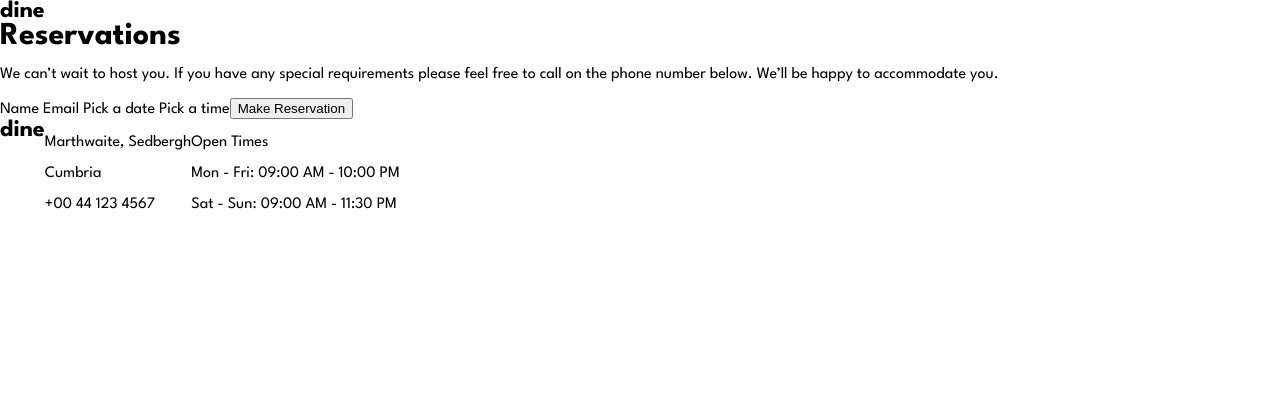
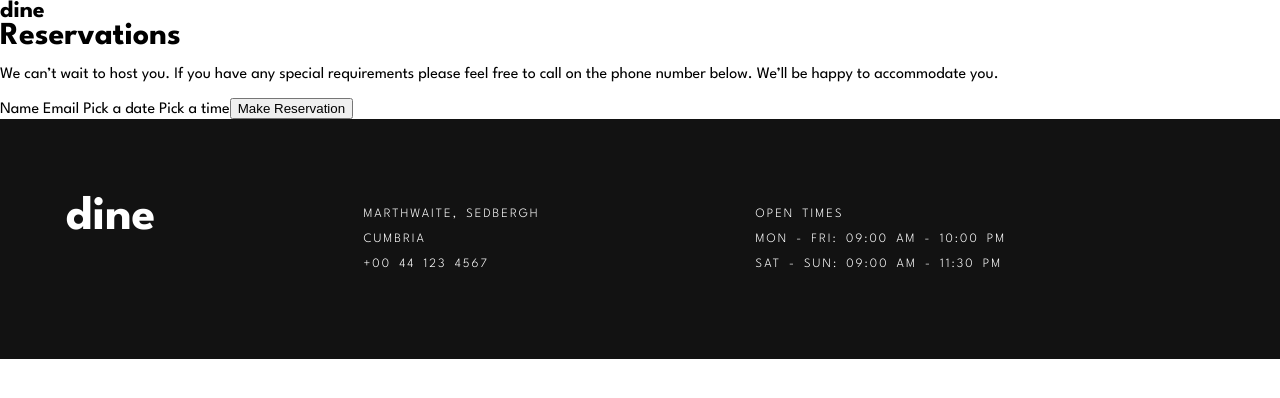
Before and after one commit to litewskidev/dine-restaurant, a React (Create React App) app: page /booking in a window 1280 px wide. Shown: the top 398 px of the page. Built offline with nearby package versions, Linux system fonts and the light colour scheme.

Commit message:
add Adress component

```diff
--- a/src/components/Address/Address.js
+++ b/src/components/Address/Address.js
@@ -3,9 +3,9 @@ import styles from './Address.module.scss';
 const Address = () => {
   return(
     <div className={styles.address}>
-      <div>
+      <div className={styles.address__content}>
         <h2>dine</h2>
-      </div>
+        <div className={styles.address__contact}>
           <div>
             <p>Marthwaite, Sedbergh</p>
             <p>Cumbria</p>
@@ -17,6 +17,8 @@ const Address = () => {
             <p>Sat - Sun: 09:00 AM - 11:30 PM</p>
           </div>
         </div>
+      </div>
+    </div>
   );
 };
 
--- a/src/components/Address/Address.module.scss
+++ b/src/components/Address/Address.module.scss
@@ -1,3 +1,36 @@
+@import '../../styles/settings.scss';
+
 .address {
+  padding: 0 10%;
+  max-width: 100%;
+  height: 15rem;
+  display: grid;
+  place-items: center;
+  background: $cod-gray;
+  color: $white;
+
+  h2 {
+    font-size: 3rem;
+    position: relative;
+    right: 13rem;
+  }
+
+  p {
+    text-transform: uppercase;
+    word-spacing: 3px;
+    letter-spacing: 2px;
+    font-family: $font-text;
+    font-size: 0.8rem;
+    font-weight: 300;
+  }
+}
+
+.address__content {
   display: flex;
+  justify-content: space-between;
 }
+
+.address__contact {
+  display: flex;
+  gap: 13.5rem;
+}
```
Lines whose indentation alone changed are shown as unchanged.
